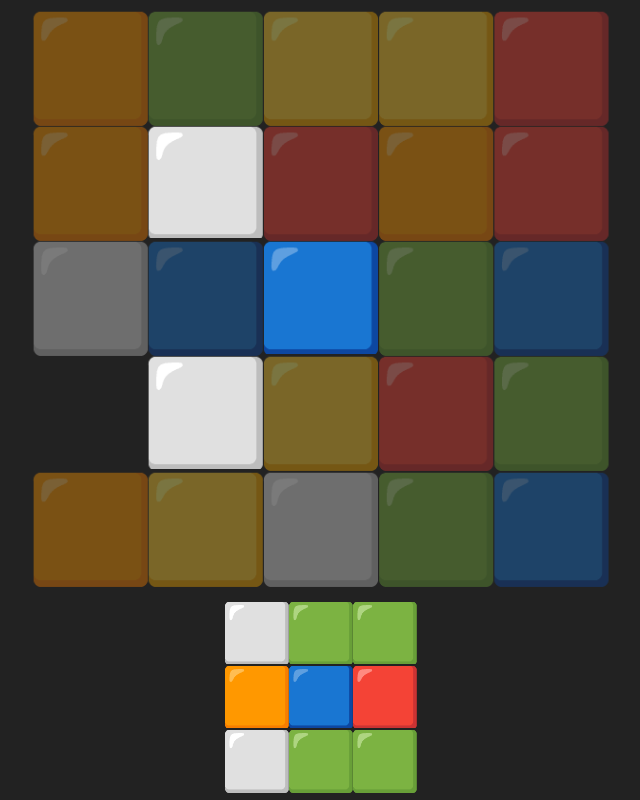
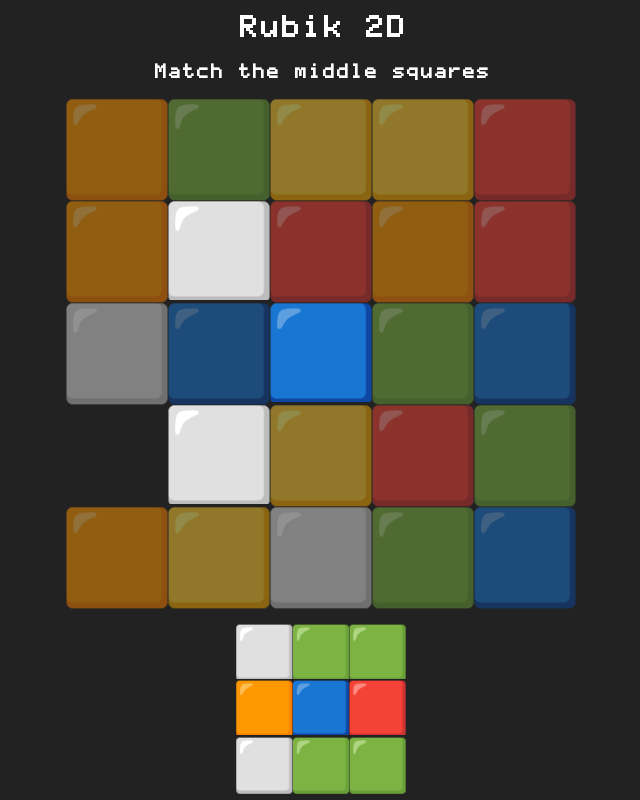
Before and after one commit to ablakey/rubik, a website built with Parcel: page src/index.html in a window 1280 px wide. Shown: the whole page, without its empty margins (319-959 px from the left). Built offline with nearby package versions, Linux system fonts and the light colour scheme.

Commit message:
mucking about

```diff
--- a/src/Board.ts
+++ b/src/Board.ts
@@ -83,12 +83,14 @@ export class Board {
         align-items: center;
       `;
 
-      cell.addEventListener("touchstart", async () => {
-        if (!this.disableInput) {
-          this.disableInput = true;
-          await this.clickEvent?.(this.fromIndex(i), text.textContent ?? "");
-          this.disableInput = false;
-        }
+      ["touchstart", "click"].forEach((e) => {
+        cell.addEventListener(e, async () => {
+          if (!this.disableInput) {
+            this.disableInput = true;
+            await this.clickEvent?.(this.fromIndex(i), text.textContent ?? "");
+            this.disableInput = false;
+          }
+        });
       });
 
       cell.appendChild(text);
--- a/src/Game.ts
+++ b/src/Game.ts
@@ -8,6 +8,8 @@ const White = "⬜";
 const Green = "🟩";
 const Orange = "🟧";
 const Empty = "";
+
+const OPACITY_DIM = "0.5";
 
 function generateLayout() {
   return shuffle([
@@ -96,7 +98,7 @@ export class Game {
   highlightMatches() {
     this.goalBoard.forEach((_, coord) => {
       this.board.set([coord[0] + 1, coord[1] + 1], undefined, {
-        opacity: this.isMatch(coord) ? "1.0" : "0.4",
+        opacity: this.isMatch(coord) ? "1.0" : OPACITY_DIM,
       });
     });
   }
@@ -156,7 +158,7 @@ export class Game {
     layout.forEach((value, idx) => {
       const coord = this.board.fromIndex(idx);
       this.board.animateShow(coord, value);
-      this.board.set(coord, value, { opacity: "0.4" });
+      this.board.set(coord, value, { opacity: OPACITY_DIM });
     });
 
     this.highlightMatches();
--- a/src/index.html
+++ b/src/index.html
@@ -11,6 +11,8 @@
     <link rel="stylesheet" href="styles.css" type="text/css" />
     <script type="module" src="main.ts"></script>
     <div id="table">
+      <h2 class="title">Rubik 2D</h2>
+      <h4 class="title">Match the middle squares</h4>
       <div id="board-container"></div>
       <div id="bottom-container">
         <div id="goal-container"></div>
--- a/src/styles.css
+++ b/src/styles.css
@@ -25,10 +25,15 @@ body {
   justify-content: center;
 }
 
+.title {
+  justify-self: center;
+  margin-top: 8px;
+}
+
 #table {
   display: grid;
   min-height: 100%;
-  grid-template-rows: 3fr 1fr;
+  grid-template-rows: max-content max-content 3fr 1fr;
   gap: 16px;
   padding: 8px;
   width: 100%;
```
